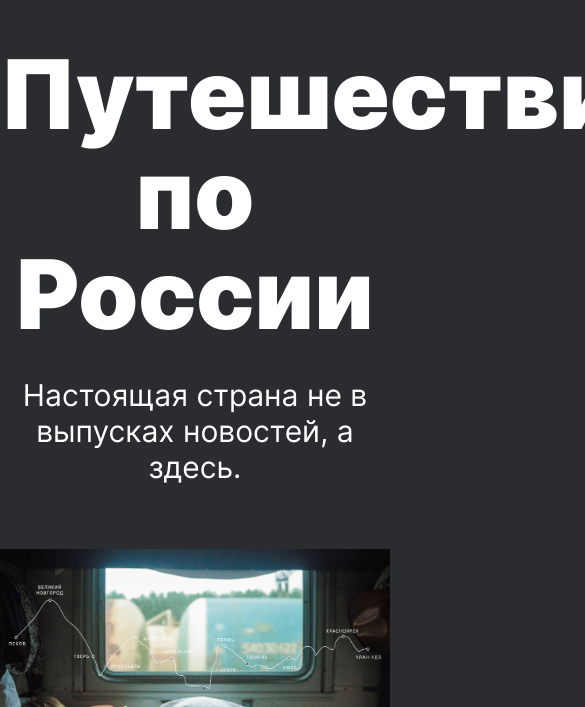
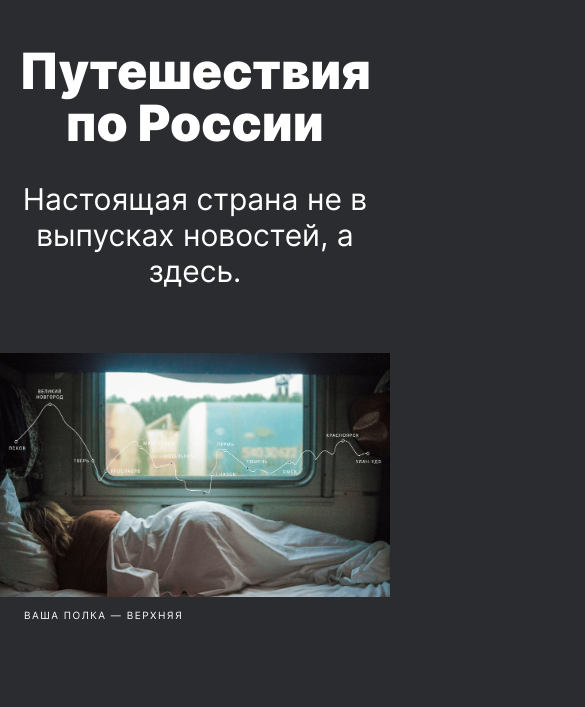
Before and after one commit to GreenGeranium/russian-travel, a plain HTML site: page index.html in a window 390 px wide. Shown: the part 83-790 px from the top of the page, 585 px wide, since content can reach past the window. Drawn offline with Linux system fonts and the light colour scheme.

Commit message:
adjusted lead title size

```diff
--- a/blocks/lead/__subtitle/lead__subtitle.css
+++ b/blocks/lead/__subtitle/lead__subtitle.css
@@ -11,7 +11,7 @@
   width: 100%;
 }
 
-@media screen and (max-width: 320px) {
+@media screen and (max-width: 375px) {
   .lead__subtitle {
     margin: 16px 0 40px;
     max-width: 288px;
--- a/blocks/lead/__title/lead__title.css
+++ b/blocks/lead/__title/lead__title.css
@@ -9,7 +9,20 @@
   width: 100%;
 }
 
-@media screen and (max-width: 320px) {
+
+@media screen and (max-width: 700px) {
+  .lead__title {
+    font-size: 70px;
+  }
+}
+
+@media screen and (max-width: 510px) {
+  .lead__title {
+    font-size: 50px;
+  }
+}
+
+@media screen and (max-width: 375px) {
   .lead__title {
     max-width: 288px;
     font-size: 40px;
--- a/index.html
+++ b/index.html
@@ -60,7 +60,7 @@
         <img src="./images/baikal2.jpg" alt="Зеленая склалистая гора у Байкала" class="photo-grid__item">
         <img src="./images/ergaki.jpg" alt="Горный пейзаж в тумане" class="photo-grid__item">
       </section>
-      <section class="places">
+      <!-- <section class="places">
         <article class="place">
           <h2 class="place__title">Куршская коса</h2>
           <img src="./images/nikita-tikhomirov-1153188-unsplash.jpg" alt="Куршский залив" class="place__image">
@@ -148,7 +148,7 @@
               в паре метров от земли помечены медвежьими когтями. Чтобы все знали, кто тут хозяин.</p>
           </div>
         </article>
-      </section>
+      </section> -->
       <section class="cover">
         <a href="https://stampsy.com/na-elektrichkakh-do-baikala" class="cover__link">
           <h2 class="cover__title">До Байкала «на собаках»</h2>
@@ -157,7 +157,7 @@
         </a>
       </section>
     </main>
-    <footer class="footer">
+    <!-- <footer class="footer">
       <nav>
         <ul class="footer__links">
           <li><a href="https://yandex.ru/maps" class="footer__link">Карты</a></li>
@@ -168,7 +168,7 @@
         </ul>
       </nav>
       <p class="footer__copyright">&copy;2022. Максим Грасси</p>
-    </footer>
+    </footer> -->
   </div>
 </body>
 
```
